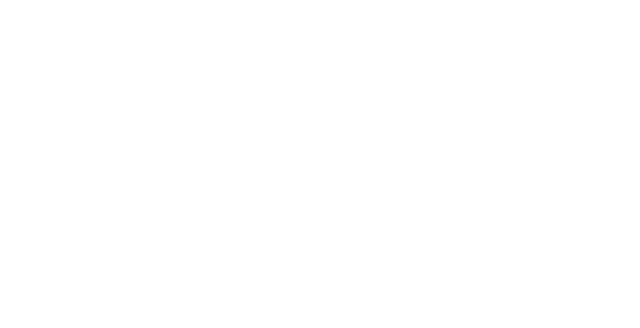
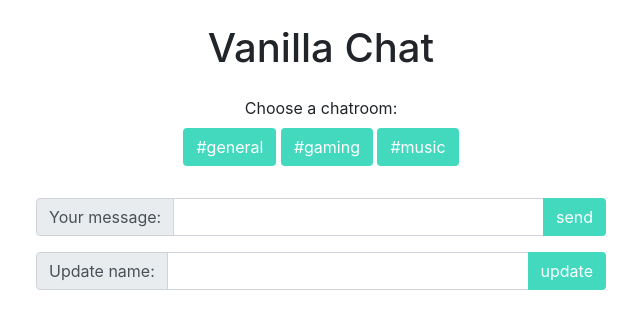
Before and after one commit to axmty/VanillaChat, a plain HTML site: page index.html in a window 1280 px wide. Shown: the whole page, without its empty margins (319-959 px from the left). Drawn offline with nearby package versions, Linux system fonts and the light colour scheme.

Commit message:
Add HTML template.

```diff
--- a/index.html
+++ b/index.html
@@ -10,6 +10,49 @@
 </head>
 
 <body>
+  <div class="container my-4">
+    <h1 class="my-4 text-center">Vanilla Chat</h1>
+
+    <!-- buttons for chatrooms -->
+    <div class="chat-rooms mb-3 text-center">
+      <div class="my-2">Choose a chatroom:</div>
+      <button class="btn" id="general">#general</button>
+      <button class="btn" id="gaming">#gaming</button>
+      <button class="btn" id="music">#music</button>
+    </div>
+
+    <!-- chat list / window -->
+    <div>
+      <ul class="chat-list list-group"></ul>
+    </div>
+
+    <!-- new chat form -->
+    <form class="new-chat my-3">
+      <div class="input-group">
+        <div class="input-group-prepend">
+          <div class="input-group-text">Your message:</div>
+        </div>
+        <input type="text" required id="message" class="form-control">
+        <div class="input-group-append">
+          <input type="submit" value="send" class="btn">
+        </div>
+      </div>
+    </form>
+
+    <!-- update name form -->
+    <form class="new-name my-3">
+      <div class="input-group">
+        <div class="input-group-prepend">
+          <div class="input-group-text">Update name:</div>
+        </div>
+        <input type="text" required id="name" class="form-control">
+        <div class="input-group-append">
+          <input type="submit" value="update" class="btn">
+        </div>
+      </div>
+      <div class="update-msg"></div>
+    </form>
+  </div>
 
   <script src="scripts/chat.js"></script>
   <script src="scripts/ui.js"></script>
--- a/styles.css
+++ b/styles.css
@@ -0,0 +1,14 @@
+.container {
+  max-width: 600px;
+}
+
+.btn {
+  background: #43d9be;
+  color: white;
+  outline: none !important;
+  box-shadow: none !important;
+}
+
+.btn:focus {
+  outline: none !important;
+}
```
